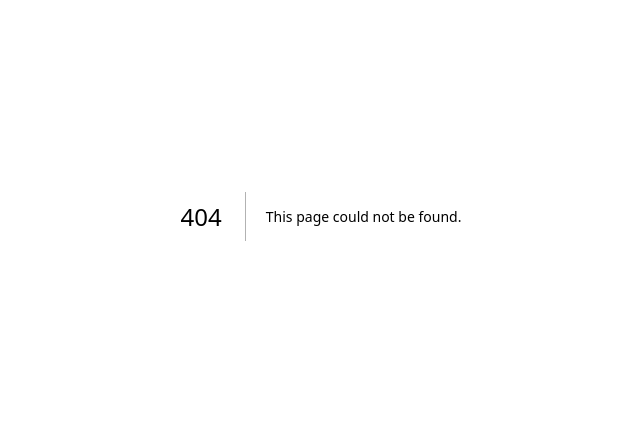
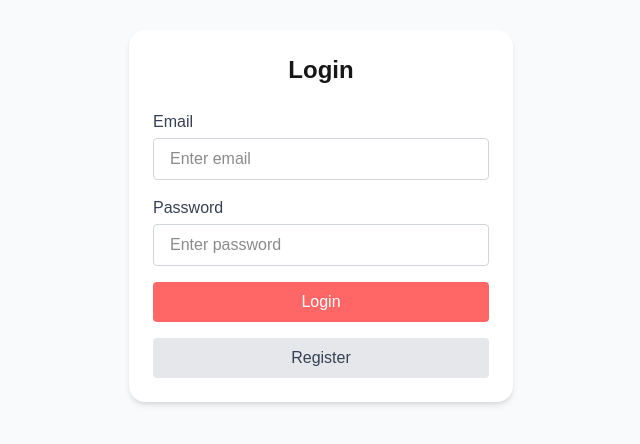
Before and after one commit to bilguun10080219/To-Do, a Next.js app in the folder frontend/: page /login in a window 1280 px wide. Before the commit this address had no page. Shown: the part 184-628 px from the top of the page, without its empty margins (319-959 px from the left). Built offline with nearby package versions, Linux system fonts and the light colour scheme.

Commit message:
add mock datas for auth user, tasklist

```diff
--- /dev/null
+++ b/frontend/app/components/form/Form.tsx
@@ -0,0 +1,14 @@
+import React, { FormHTMLAttributes } from "react";
+import cn from "classnames";
+
+interface FormProps extends FormHTMLAttributes<HTMLFormElement> {
+  children: React.ReactNode;
+}
+
+export default function Form({ children, className, ...props }: FormProps) {
+  return (
+    <form className={cn("space-y-4", className)} {...props}>
+      {children}
+    </form>
+  );
+}
--- /dev/null
+++ b/frontend/app/components/form/FormItem.tsx
@@ -0,0 +1,19 @@
+import React from "react";
+
+interface FormItemProps {
+  label?: string;
+  error?: string;
+  children: React.ReactNode;
+}
+
+export default function FormItem({ label, error, children }: FormItemProps) {
+  return (
+    <div className="flex flex-col w-full">
+      {label && (
+        <label className="mb-1 text-gray-700 font-medium">{label}</label>
+      )}
+      {children}
+      {error && <span className="text-red-500 text-sm mt-1">{error}</span>}
+    </div>
+  );
+}
--- a/frontend/app/components/layout/Header.tsx
+++ b/frontend/app/components/layout/Header.tsx
@@ -1,13 +1,36 @@
-// components/Header.tsx
+"use client";
+import { useEffect, useState } from "react";
+import Button from "../core/Button";
+import { LogOut } from "lucide-react";
+
 export default function Header() {
+  const [user, setUser] = useState<{ email: string; role: string } | null>(
+    null
+  );
+
+  useEffect(() => {
+    const storedUser = localStorage.getItem("user");
+    if (storedUser) {
+      console.log("Loaded user:", storedUser); // 👈 энд юу хадгалагдсан байгааг хар
+      setUser(JSON.parse(storedUser));
+    }
+  }, []);
+
   return (
     <header className="bg-white shadow-md px-8 py-4 flex justify-between items-center">
       <h2 className="text-2xl font-bold text-gray-700 pl-[72px]">Dashboard</h2>
       <div className="flex items-center space-x-4">
-        <span className="text-gray-500">Admin</span>
-        <button className="bg-red-500 text-white px-4 py-1 rounded hover:bg-red-600 transition-all">
+        <span className="text-gray-500">{user ? user.email : "Guest"}</span>
+        <Button
+          onClick={() => {
+            localStorage.removeItem("user");
+            window.location.href = "/login";
+          }}
+          className="bg-red-500 text-white px-4 py-1 rounded hover:bg-red-600 transition-all"
+          leftIcon={<LogOut />}
+        >
           Logout
-        </button>
+        </Button>
       </div>
     </header>
   );
--- /dev/null
+++ b/frontend/app/login/page.tsx
@@ -0,0 +1,75 @@
+"use client";
+
+import { useRouter } from "next/navigation";
+import { useState } from "react";
+import Form from "../components/form/Form";
+import Button from "../components/core/Button";
+import Input from "../components/core/Input";
+import FormItem from "../components/form/FormItem";
+import { mockUsers } from "../mock/auth";
+
+export default function LoginPage() {
+  const router = useRouter();
+  const [email, setEmail] = useState("");
+  const [password, setPassword] = useState("");
+  const [loading, setLoading] = useState(false);
+
+  const handleSubmit = (e: React.FormEvent) => {
+    e.preventDefault();
+    const foundUser = mockUsers.find(
+      (u) => u.email === email && u.password === password
+    );
+
+    if (foundUser) {
+      localStorage.setItem("user", JSON.stringify(foundUser));
+      router.push("/");
+    } else {
+      alert("Invalid email or password");
+    }
+  };
+
+  return (
+    <div className="flex items-center justify-center min-h-screen bg-gray-50">
+      <Form
+        onSubmit={handleSubmit}
+        className="w-96 bg-white p-6 rounded-2xl shadow-md"
+      >
+        <h1 className="text-2xl font-semibold mb-6 text-center">Login</h1>
+
+        <FormItem label="Email">
+          <Input
+            type="email"
+            value={email}
+            onChange={(e) => setEmail(e.target.value)}
+            placeholder="Enter email"
+            required
+          />
+        </FormItem>
+
+        <FormItem label="Password">
+          <Input
+            type="password"
+            value={password}
+            onChange={(e) => setPassword(e.target.value)}
+            placeholder="Enter password"
+            required
+          />
+        </FormItem>
+
+        <Button type="submit" className="w-full mt-4" disabled={loading}>
+          {loading ? "Logging in..." : "Login"}
+        </Button>
+
+        {/* Register руу шилжүүлэх button */}
+        <Button
+          type="button"
+          variant="secondary"
+          className="w-full mt-2"
+          onClick={() => router.push("/register")}
+        >
+          Register
+        </Button>
+      </Form>
+    </div>
+  );
+}
--- /dev/null
+++ b/frontend/app/mock/auth.ts
@@ -0,0 +1,35 @@
+export type User = {
+  username: string;
+  email: string;
+  password: string;
+  role: string;
+};
+
+export let mockUsers: User[] = [
+  {
+    username: "Admin",
+    email: "admin@example.com",
+    password: "admin123",
+    role: "admin",
+  },
+  {
+    username: "User",
+    email: "user@example.com",
+    password: "user123",
+    role: "user",
+  },
+];
+
+export function registerUser(
+  username: string,
+  email: string,
+  password: string
+) {
+  const exists = mockUsers.some((u) => u.email === email);
+  if (exists) {
+    return { success: false, message: "Email already registered" };
+  }
+  const newUser: User = { username, email, password, role: "user" };
+  mockUsers.push(newUser);
+  return { success: true, message: "Registration successful", user: newUser };
+}
--- /dev/null
+++ b/frontend/app/mock/tasks.ts
@@ -0,0 +1,38 @@
+export type Priority = "High" | "Medium" | "Low";
+export type Status = "Completed" | "In Progress" | "Not Completed";
+
+export interface Task {
+  id: number;
+  name: string;
+  description: string;
+  priority: Priority;
+  status: Status;
+  createdDate: string; // ISO string
+}
+
+export const mockTasks: Task[] = [
+  {
+    id: 1,
+    name: "Design Homepage",
+    description: "Create the homepage design for the new app",
+    priority: "High",
+    status: "In Progress",
+    createdDate: new Date().toISOString(),
+  },
+  {
+    id: 2,
+    name: "Setup Database",
+    description: "Install MySQL and setup initial tables",
+    priority: "Medium",
+    status: "Not Completed",
+    createdDate: new Date().toISOString(),
+  },
+  {
+    id: 3,
+    name: "Implement Login",
+    description: "Create login page and connect with fake backend",
+    priority: "High",
+    status: "Completed",
+    createdDate: new Date().toISOString(),
+  },
+];
--- /dev/null
+++ b/frontend/app/register/page.tsx
@@ -0,0 +1,77 @@
+"use client";
+
+import { useState } from "react";
+import { useRouter } from "next/navigation";
+import Form from "../components/form/Form";
+import FormItem from "../components/form/FormItem";
+import Input from "../components/core/Input";
+import Button from "../components/core/Button";
+import { registerUser } from "../mock/auth";
+
+export default function RegisterPage() {
+  const router = useRouter();
+  const [username, setUsername] = useState("");
+  const [email, setEmail] = useState("");
+  const [password, setPassword] = useState("");
+  const [loading, setLoading] = useState(false);
+
+  const handleSubmit = (e: React.FormEvent) => {
+    e.preventDefault();
+    setLoading(true);
+
+    const result = registerUser(username, email, password);
+    setLoading(false);
+
+    if (result.success) {
+      alert(result.message);
+      router.push("/login"); // бүртгэл амжилттай бол login руу
+    } else {
+      alert(result.message);
+    }
+  };
+
+  return (
+    <div className="flex items-center justify-center min-h-screen bg-gray-50">
+      <Form
+        onSubmit={handleSubmit}
+        className="w-96 bg-white p-6 rounded-2xl shadow-md"
+      >
+        <h1 className="text-2xl font-semibold mb-6 text-center">Register</h1>
+
+        <FormItem label="Username">
+          <Input
+            type="text"
+            value={username}
+            onChange={(e) => setUsername(e.target.value)}
+            placeholder="Enter username"
+            required
+          />
+        </FormItem>
+
+        <FormItem label="Email">
+          <Input
+            type="email"
+            value={email}
+            onChange={(e) => setEmail(e.target.value)}
+            placeholder="Enter email"
+            required
+          />
+        </FormItem>
+
+        <FormItem label="Password">
+          <Input
+            type="password"
+            value={password}
+            onChange={(e) => setPassword(e.target.value)}
+            placeholder="Enter password"
+            required
+          />
+        </FormItem>
+
+        <Button type="submit" className="w-full mt-4" disabled={loading}>
+          {loading ? "Registering..." : "Register"}
+        </Button>
+      </Form>
+    </div>
+  );
+}
--- /dev/null
+++ b/frontend/app/tasks/components/TaskList.tsx
@@ -0,0 +1,45 @@
+"use client";
+
+import Status from "@/app/components/core/Status";
+import { mockTasks, Task } from "@/app/mock/tasks";
+
+export default function TaskList() {
+  const mapStatus = (status: string) => {
+    switch (status.toLowerCase()) {
+      case "completed":
+        return "completed";
+      case "in progress":
+        return "in-progress";
+      case "not completed":
+        return "not-completed";
+      default:
+        return "not-completed";
+    }
+  };
+
+  return (
+    <div className="p-6 bg-white rounded-2xl shadow-md space-y-4">
+      <h2 className="text-xl font-semibold mb-4">Tasks</h2>
+      <div className="flex flex-col gap-3">
+        {mockTasks.map((task: Task) => (
+          <div
+            key={task.id}
+            className="flex flex-col p-4 border rounded-lg hover:shadow transition"
+          >
+            <div className="flex justify-between items-center mb-2">
+              <h3 className="text-lg font-medium">{task.name}</h3>
+              <Status status={mapStatus(task.status)} />
+            </div>
+            <p className="text-gray-600 mb-2">{task.description}</p>
+            <div className="flex justify-between text-sm text-gray-500">
+              <span>Priority: {task.priority}</span>
+              <span>
+                Created: {new Date(task.createdDate).toLocaleDateString()}
+              </span>
+            </div>
+          </div>
+        ))}
+      </div>
+    </div>
+  );
+}
--- a/frontend/app/tasks/page.tsx
+++ b/frontend/app/tasks/page.tsx
@@ -1,9 +1,19 @@
 import Layout from "../components/layout";
+import TaskList from "./components/TaskList";
+import Button from "../components/core/Button";
+import { Plus } from "lucide-react";
 
 export default function TasksPage() {
   return (
-    <Layout>
-      <div className="flex">✅ My Tasks Page</div>
+    <Layout className="flex flex-col gap-4 p-4">
+      <div className="flex justify-end">
+        <Button leftIcon={<Plus />} variant="primary">
+          Add New Task
+        </Button>
+      </div>
+
+      {/* Task List */}
+      <TaskList />
     </Layout>
   );
 }
```
